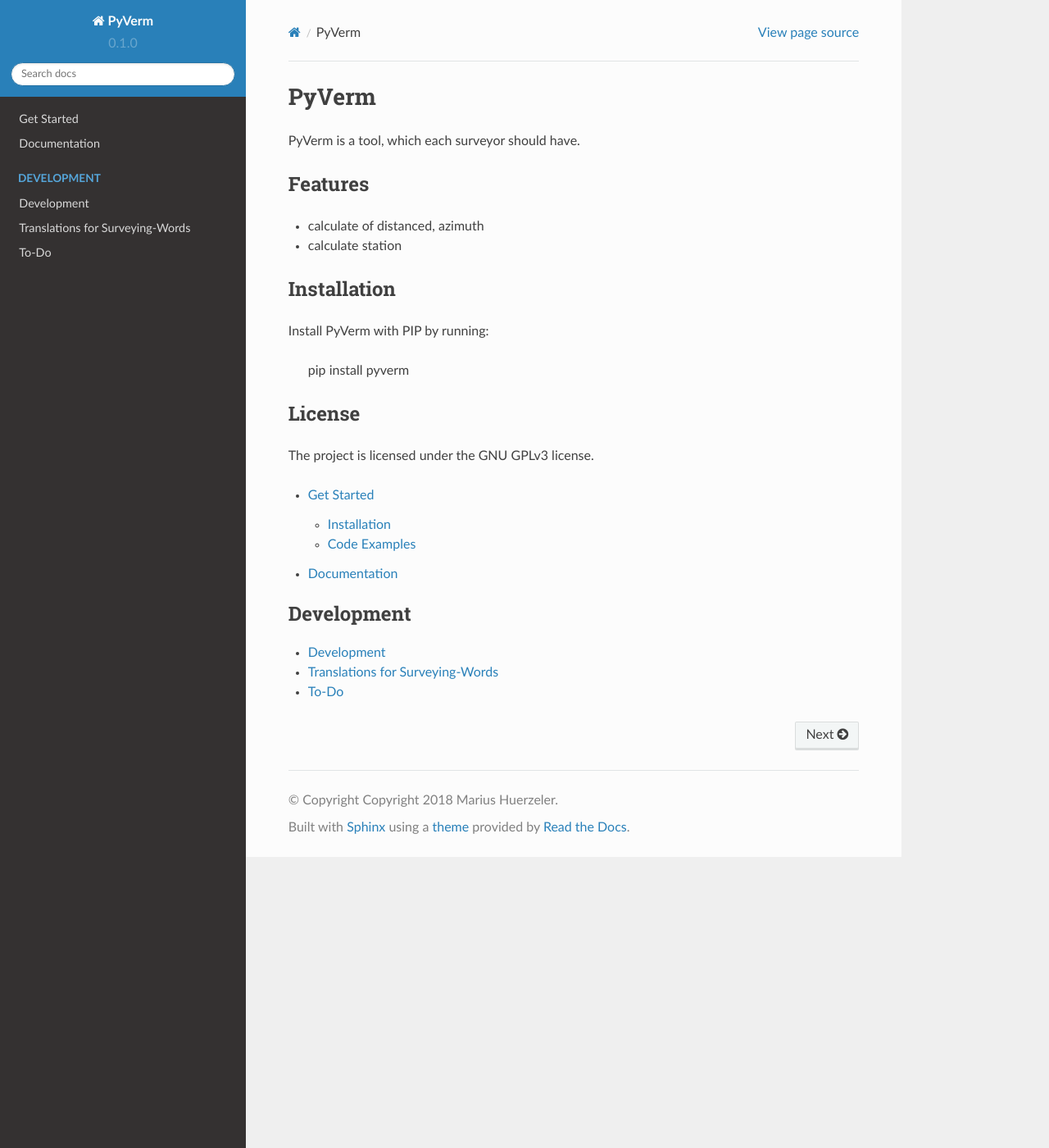
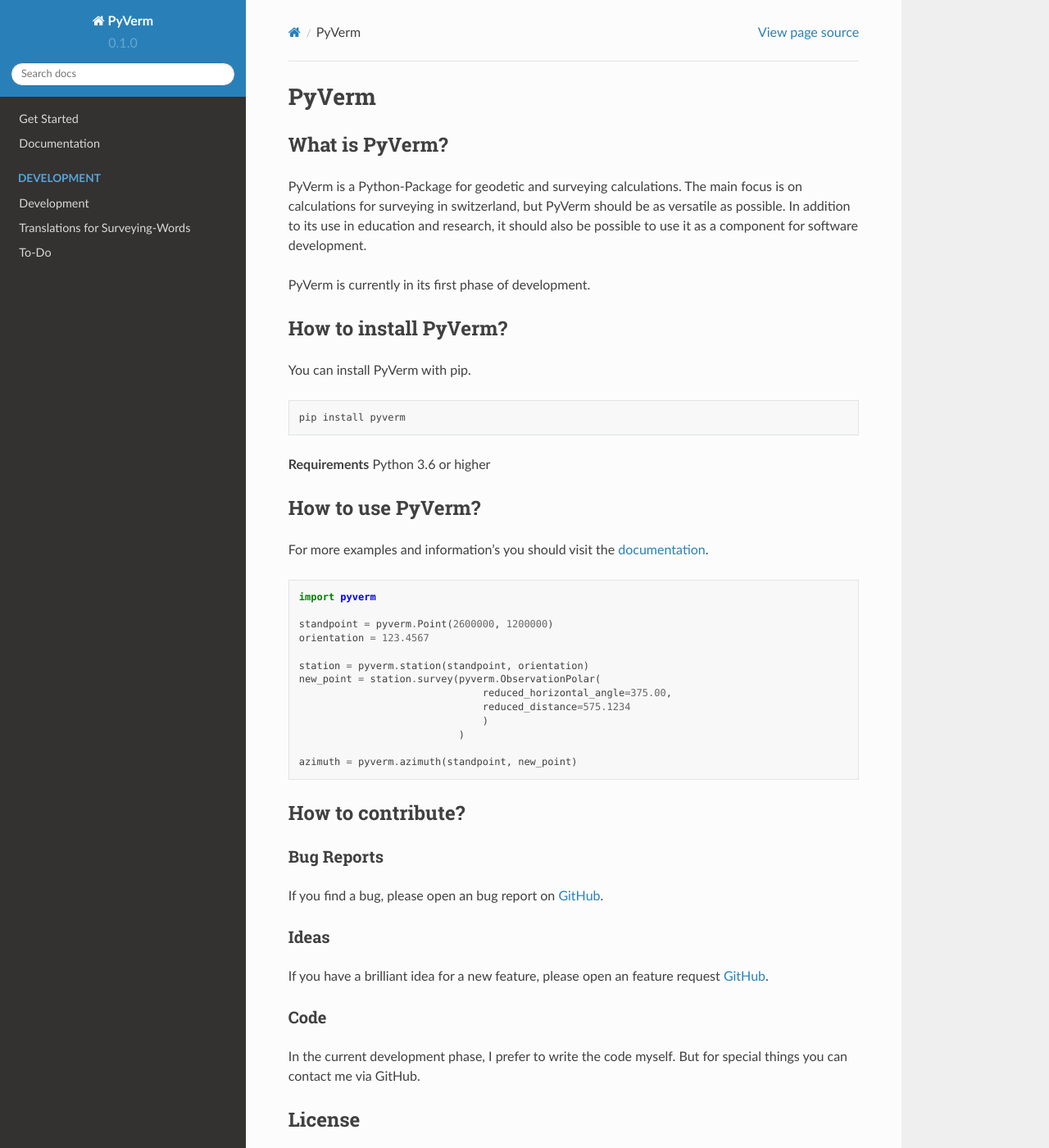
Before and after one commit to doppelmeter/pyverm, a Sphinx documentation site: the page built from docs/index.rst, in a window 1280 px wide and 1400 px high. Shown: the whole window at 82% size. Built offline with Sphinx 7.4.7 and the Read the Docs theme 2.0.0, drawn with Linux system fonts in a browser that asks for light colours; some of the changed text lies outside the part shown.

Commit message:
add readme

```diff
--- a/docs/index.rst
+++ b/docs/index.rst
@@ -1,30 +1,77 @@
+PyVerm
+======
+
+What is PyVerm?
+^^^^^^^^^^^^^^^
+
+PyVerm is a Python-Package for geodetic and surveying calculations. The main focus
+is on calculations for surveying in switzerland, but PyVerm should be as versatile
+as possible. In addition to its use in education and research, it should also be
+possible to use it as a component for software development.
+
+PyVerm is currently in its first phase of development.
 
 
-PyVerm
-========
+How to install PyVerm?
+^^^^^^^^^^^^^^^^^^^^^^
 
-PyVerm is a tool, which each surveyor should have.
+You can install PyVerm with pip.
 
-
-Features
---------
-
-- calculate of distanced, azimuth
-- calculate station
-
-Installation
-------------
-
-Install PyVerm with PIP by running:
+.. code-block:: bash
 
     pip install pyverm
 
+**Requirements** Python 3.6 or higher
+
+How to use PyVerm?
+^^^^^^^^^^^^^^^^^^
+
+For more examples and information's you should visit the `documentation <https://pyverm.readthedocs.io/en/latest/index.html>`_.
+
+.. code-block:: python
+
+    import pyverm
+
+    standpoint = pyverm.Point(2600000, 1200000)
+    orientation = 123.4567
+
+    station = pyverm.station(standpoint, orientation)
+    new_point = station.survey(pyverm.ObservationPolar(
+                                   reduced_horizontal_angle=375.00,
+                                   reduced_distance=575.1234
+                                   )
+                               )
+
+    azimuth = pyverm.azimuth(standpoint, new_point)
 
 
+How to contribute?
+^^^^^^^^^^^^^^^^^^
+
+Bug Reports
+-----------
+If you find a bug, please open an bug report on `GitHub <https://github.com/doppelmeter/pyverm/issues/new/choose>`_.
+
+Ideas
+-----
+If you have a brilliant idea for a new feature, please open an feature request `GitHub <https://github.com/doppelmeter/pyverm/issues/new/choose>`_.
+
+Code
+----
+In the current development phase, I prefer to write the code myself. But for special things
+you can contact me via GitHub.
+
 License
--------
+^^^^^^^
 
-The project is licensed under the GNU GPLv3 license.
+PyVerm is licensed under the GNU General Public License version 3.
+
+Links
+^^^^^
+* **Documentation** `pyverm.readthedocs.io <https://pyverm.readthedocs.io/en/latest/index.html>`_
+* **Sourcecode** `github.com/doppelmeter/pyverm <https://github.com/doppelmeter/pyverm>`_
+* **PyPi** `pypi.org/project/pyverm <https://pypi.org/project/pyverm/>`_
+* **License** `GNU GPLv3 <https://www.gnu.org/licenses/gpl-3.0.en.html>`_
 
 .. toctree::
    :maxdepth: 2
```
Also changed, not shown: pyverm/__init__.py (+11 -2 lines).
